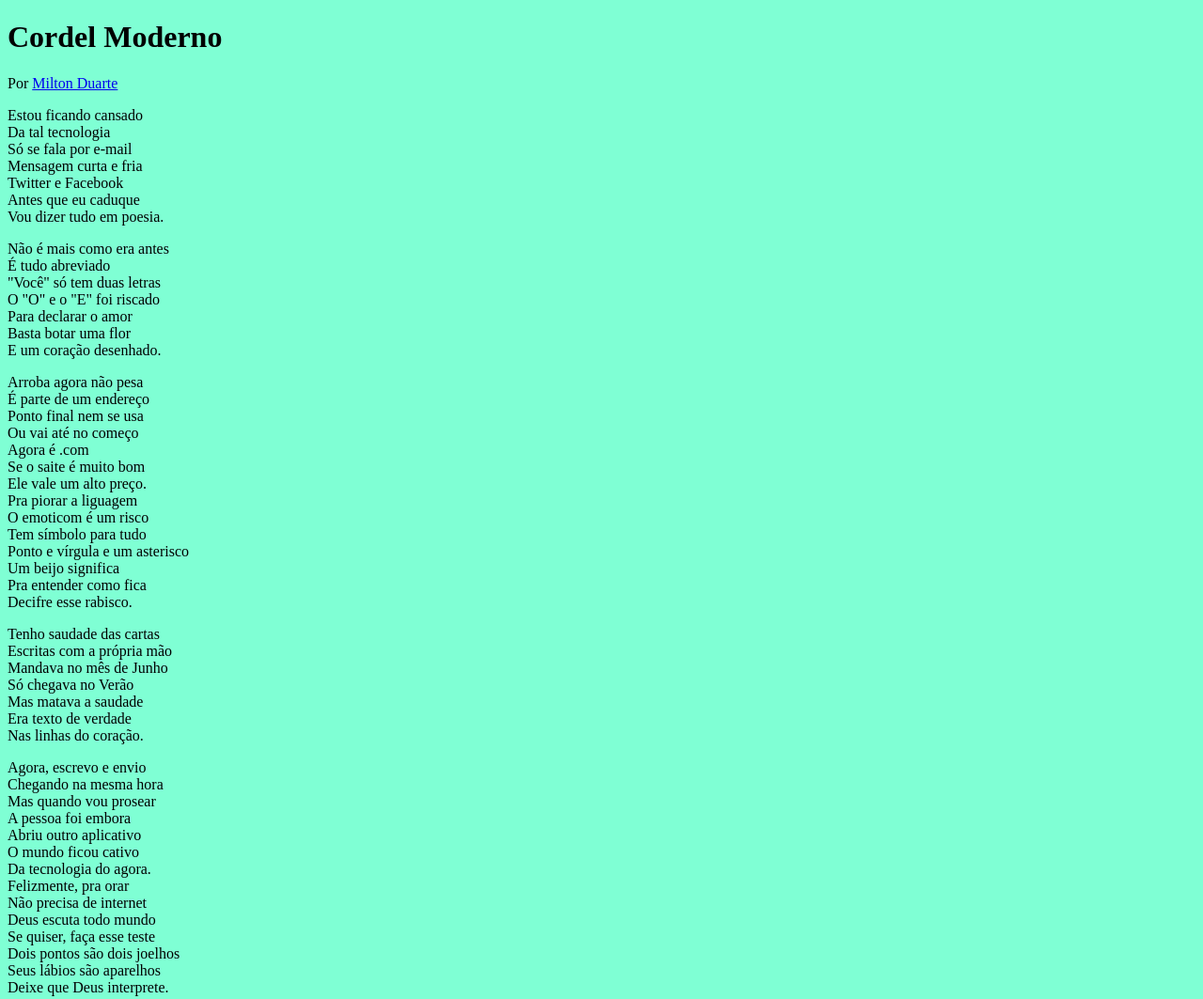
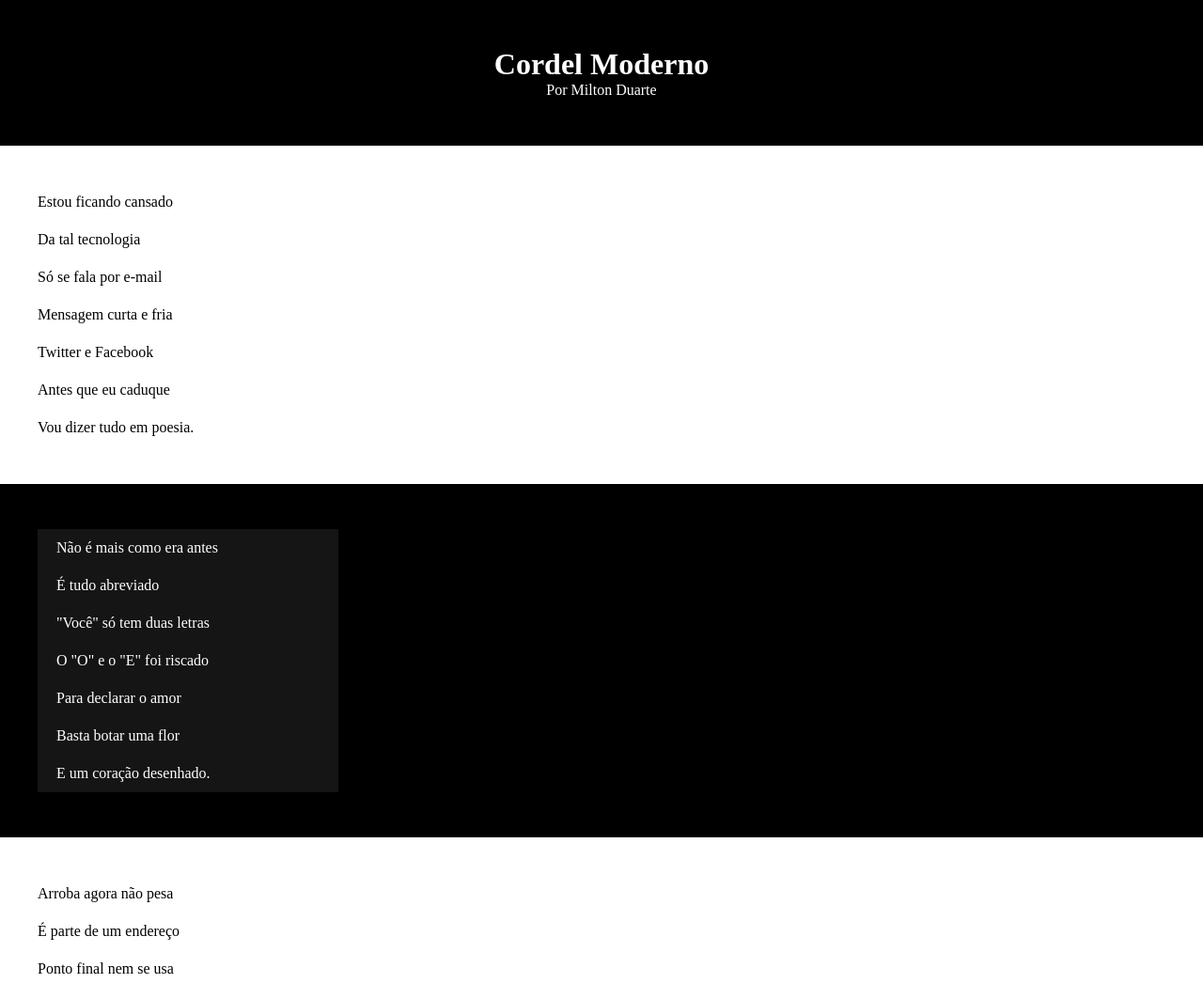
Before and after one commit to sofelp/HtmleCSS, a plain HTML site: page Exercicios/Desafios/Desafio 12/d12/index.html in a window 1280 px wide. Shown: the top 1063 px of the page at 94% size. Drawn offline with Linux system fonts and the light colour scheme.

Commit message:
atualizações 2 desafio 12

```diff
--- a/Exercicios/Desafios/Desafio 12/d12/estilo/style.css
+++ b/Exercicios/Desafios/Desafio 12/d12/estilo/style.css
@@ -1,4 +1,62 @@
 @charset "UTF-8" ;
-body {
-    background-color: aquamarine;
+
+* {
+    margin: 0px;
+    padding: 0px;
 }
+
+html, main {
+    background-color: white;
+
+}
+
+header {
+    background-color: black;
+    text-align: center;
+    color: white;
+
+}
+
+header > h1 {
+    padding-top: 50px;
+}
+
+header > p {
+    padding-bottom: 50px;
+}
+
+a {
+    color: white;
+    text-decoration: none;
+}
+
+a:hover {
+    text-decoration: underline;
+}
+
+section {
+    line-height: 5vh;
+}
+
+section > p {
+    margin: 5vh;
+}
+
+section.imagem {
+background-color: black;
+padding-top: 1vh;
+padding-bottom: 1vh;
+}
+
+section.imagem > p {
+    background-color: rgb(21, 21, 21);
+    color: white;
+    width: 300px;
+    padding-left: 20px;
+}
+footer {
+    background-color: black;
+    color: white;
+    padding: 7px;
+    text-align: center;
+}
--- a/Exercicios/Desafios/Desafio 12/d12/index.html
+++ b/Exercicios/Desafios/Desafio 12/d12/index.html
@@ -9,7 +9,7 @@
 <body>
     <header>
         <h1>Cordel Moderno</h1>
-        Por <a href="https://www.recantodasletras.com.br/poesias/3186743">Milton Duarte</a>
+        <p>Por <a href="https://www.recantodasletras.com.br/poesias/3186743">Milton Duarte</a></p>
 
     </header>
 
@@ -25,7 +25,7 @@
         </p>
     </section>
 
-    <section>
+    <section class="imagem">
         <p>
             Não é mais como era antes <br>
             É tudo abreviado <br>
@@ -56,7 +56,7 @@
         </p>
     </section>
 
-    <section>
+    <section class="imagem">
         <p>
             Tenho saudade das cartas <br>
             Escritas com a própria mão <br>
```
